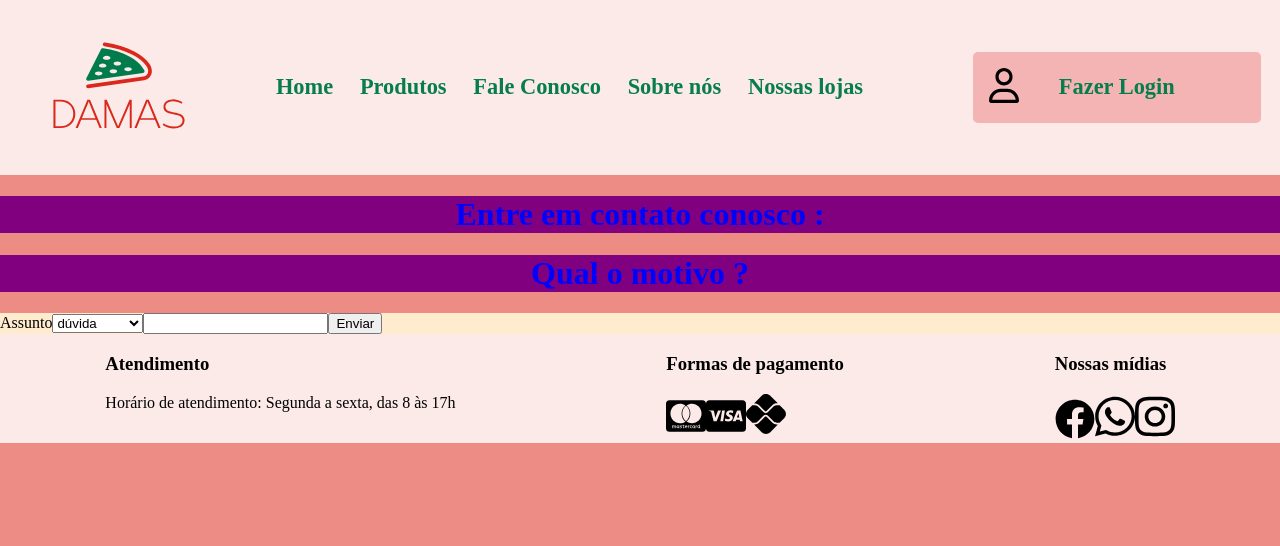
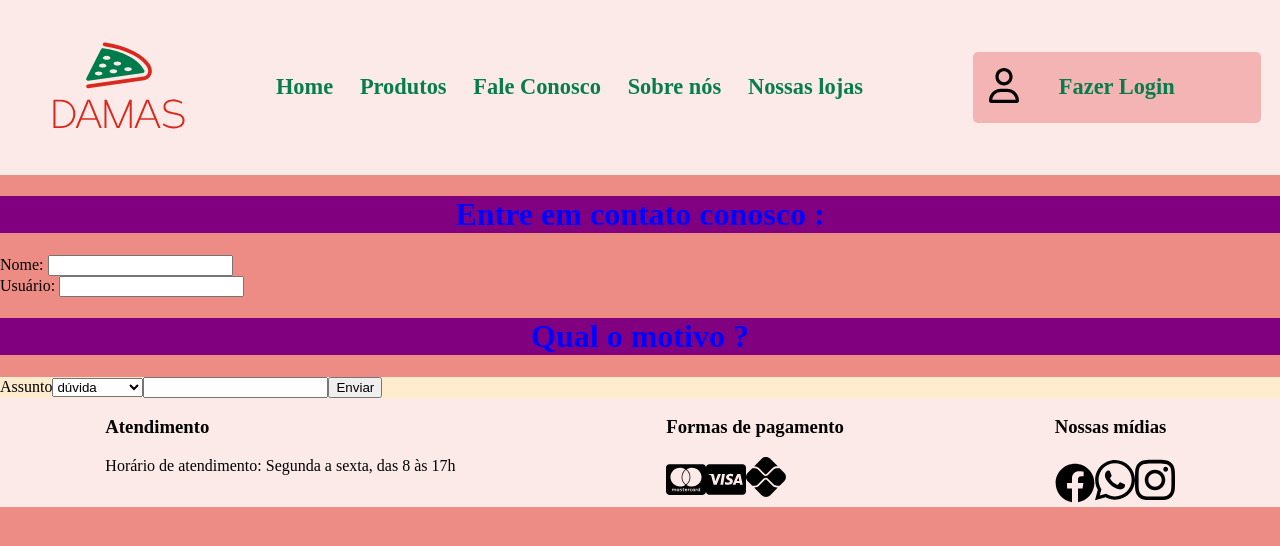
Before and after one commit to amandaafreitas/projeto-grupo-modulo05, a React (Vite) app in the folder frontend/: page /faleconosco in a window 1280 px wide. Shown: the top 546 px of the page. Built offline with nearby package versions, Linux system fonts and the light colour scheme.

Commit message:
Atualização do código

```diff
--- a/frontend/src/pages/Faleconosco.jsx
+++ b/frontend/src/pages/Faleconosco.jsx
@@ -1,13 +1,21 @@
-import "../styles/faleconosco.css"
+import "../styles/faleconosco.css";
 
 const Faleconosco = () => {
   return (
     <>
-        <h1>Entre em contato conosco :
-        </h1>
       <div>
+        <h1>Entre em contato conosco :</h1>
+      </div>
+      <div>
+        <form action="" id="input">
+          Nome: <input type="text" /> <br></br>
+          Usuário: <input type="text" />
+        </form>
+      </div>
       <div>
         <h1>Qual o motivo ?</h1>
+      </div>
+      <div>
         <form action="" id="forma">
           <label htmlFor="subject">Assunto</label>
           <select name="subject" id="">
@@ -18,12 +26,9 @@ const Faleconosco = () => {
           <input type="textarea" />
           <input type="button" value="Enviar" />
         </form>
-
-         </div>
       </div>
     </>
-
   );
 };
 
-export default Faleconosco
+export default Faleconosco;
```
Lines whose indentation alone changed are shown as unchanged.
